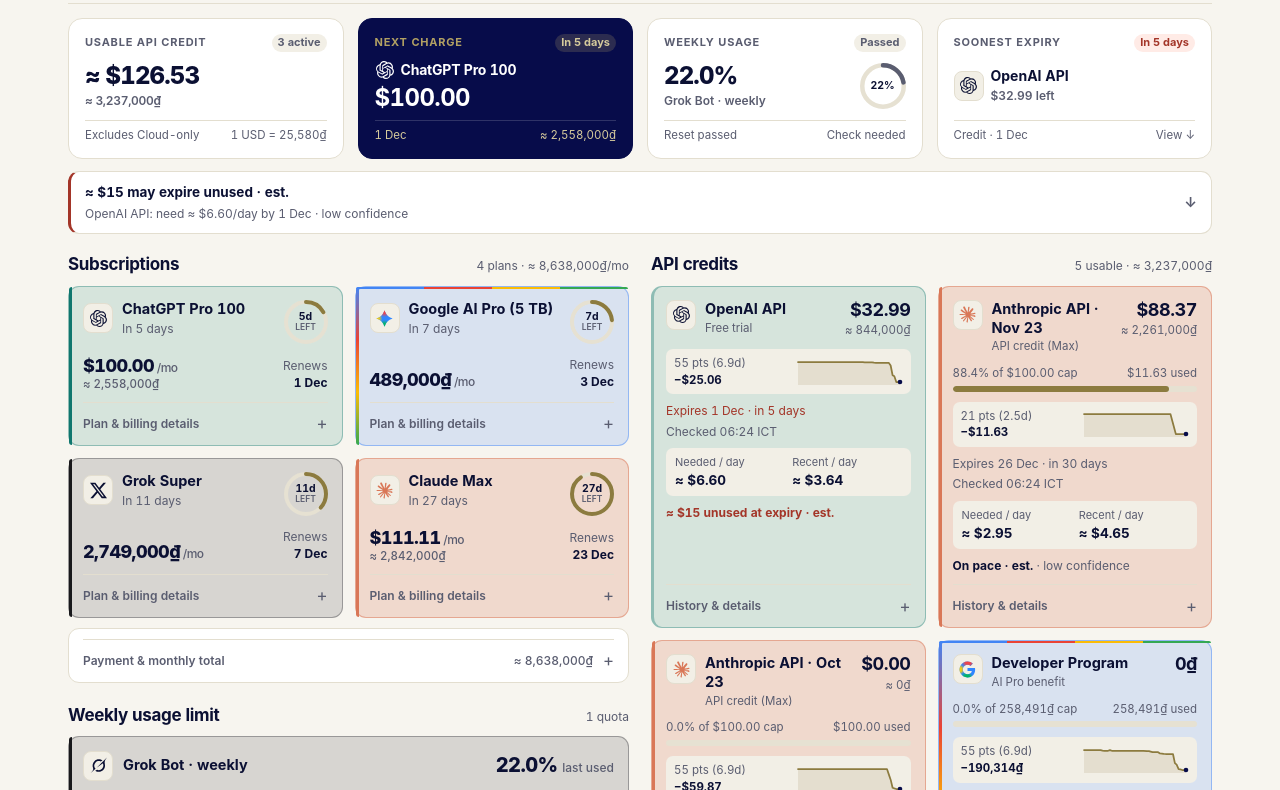
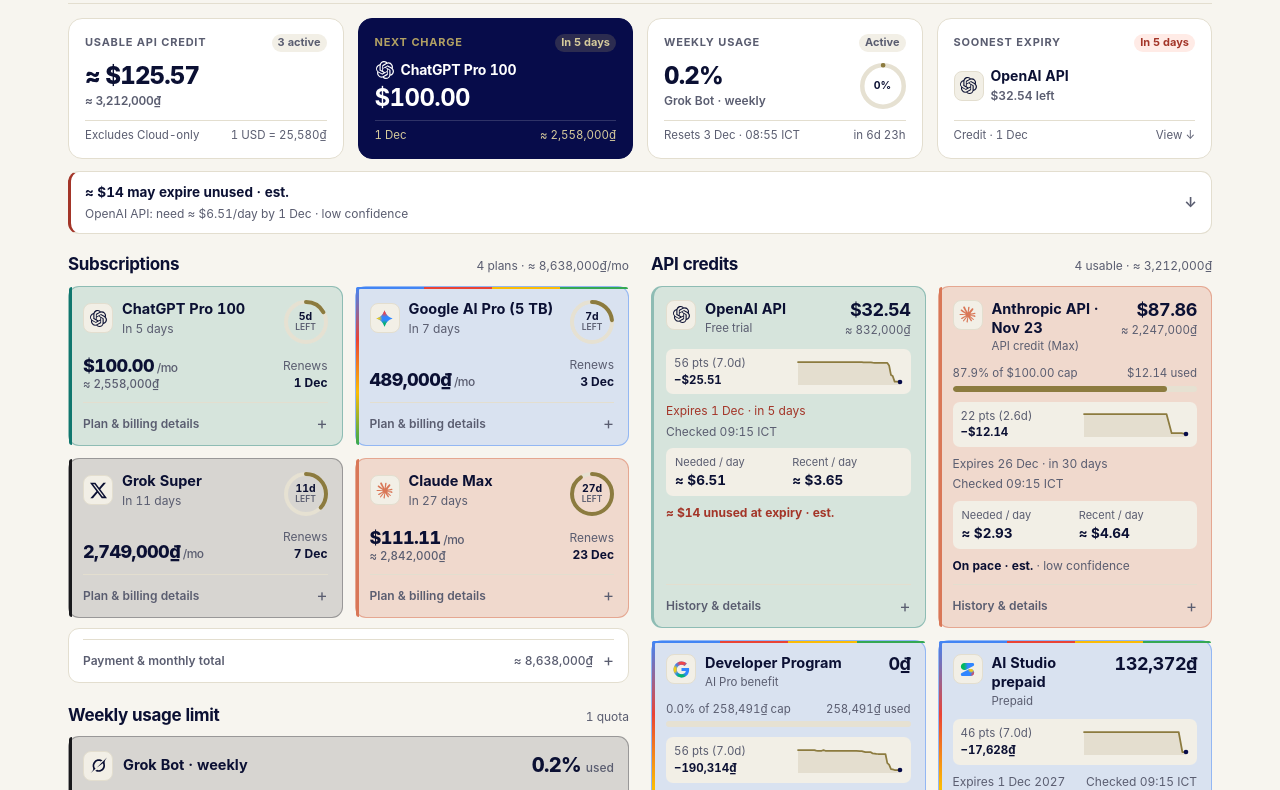
Before and after one commit to hoangtuan3484/goi-ai-4fa7038c, a plain HTML site: page app.html in a window 1280 px wide. Shown: the part 75-865 px from the top of the page. Drawn offline with Linux system fonts and the light colour scheme.

Commit message:
Data refresh 2026-11-26 09:15 ICT

```diff
--- a/app.html
+++ b/app.html
@@ -1019,7 +1019,7 @@ summary::-webkit-details-marker { display: none; }
 <noscript><p class="shell">JavaScript is required to calculate this dashboard.</p></noscript>
 
 <script>var DATA = /* DATA:START */ {
- "updatedAt": "2026-11-26T06:24:00+07:00",
+ "updatedAt": "2026-11-26T09:15:00+07:00",
  "timezone": {
   "offsetHours": 7,
   "label": "ICT"
@@ -1140,250 +1140,13 @@ summary::-webkit-details-marker { display: none; }
  ],
  "credits": [
   {
-   "id": "anthropic",
-   "name": "Anthropic API · Oct 23",
-   "logo": "anthropic",
-   "class": "api",
-   "label": "API credit (Max)",
-   "currency": "USD",
-   "left": 0,
-   "cap": 100,
-   "expires": "2026-11-26",
-   "notes": [
-    "Promotional credit \"API credit (Max)\" · granted Oct 23, 2026",
-    "Expires 26 Nov 2026 07:00 ICT · no longer listed in Promotional credits table (treated as $0); drops off after expiry",
-    "Purchased credit $0.00 · no payment method on file",
-    "Applies to Agent SDK, API, Batch API, Playground, Managed Agents"
-   ],
-   "source": "platform.claude.com/settings/billing",
-   "checkedAt": "2026-11-26T06:24:00+07:00",
-   "history": [
-    {
-     "at": "2026-11-19T09:20:00+07:00",
-     "left": 59.87
-    },
-    {
-     "at": "2026-11-19T12:15:00+07:00",
-     "left": 59.87
-    },
-    {
-     "at": "2026-11-19T15:15:00+07:00",
-     "left": 59.87
-    },
-    {
-     "at": "2026-11-19T18:20:00+07:00",
-     "left": 59.87
-    },
-    {
-     "at": "2026-11-19T21:20:00+07:00",
-     "left": 59.59
-    },
-    {
-     "at": "2026-11-20T00:20:00+07:00",
-     "left": 59.59
-    },
-    {
-     "at": "2026-11-20T03:22:00+07:00",
-     "left": 59.59
-    },
-    {
-     "at": "2026-11-20T06:13:00+07:00",
-     "left": 59.59
-    },
-    {
-     "at": "2026-11-20T09:16:00+07:00",
-     "left": 59.59
-    },
-    {
-     "at": "2026-11-20T12:15:00+07:00",
-     "left": 59.59
-    },
-    {
-     "at": "2026-11-20T15:20:00+07:00",
-     "left": 59.59
-    },
-    {
-     "at": "2026-11-20T18:19:00+07:00",
-     "left": 59.59
-    },
-    {
-     "at": "2026-11-20T21:14:00+07:00",
-     "left": 59.59
-    },
-    {
-     "at": "2026-11-21T00:20:00+07:00",
-     "left": 59.59
-    },
-    {
-     "at": "2026-11-21T03:20:00+07:00",
-     "left": 59.59
-    },
-    {
-     "at": "2026-11-21T06:20:00+07:00",
-     "left": 59.59
-    },
-    {
-     "at": "2026-11-21T09:20:00+07:00",
-     "left": 59.59
-    },
-    {
-     "at": "2026-11-21T12:15:00+07:00",
-     "left": 59.59
-    },
-    {
-     "at": "2026-11-21T15:17:00+07:00",
-     "left": 59.59
-    },
-    {
-     "at": "2026-11-21T18:17:00+07:00",
-     "left": 59.59
-    },
-    {
-     "at": "2026-11-21T21:18:00+07:00",
-     "left": 59.59
-    },
-    {
-     "at": "2026-11-22T00:17:00+07:00",
-     "left": 59.59
-    },
-    {
-     "at": "2026-11-22T03:24:00+07:00",
-     "left": 59.59
-    },
-    {
-     "at": "2026-11-22T06:15:00+07:00",
-     "left": 59.59
-    },
-    {
-     "at": "2026-11-22T09:20:00+07:00",
-     "left": 59.59
-    },
-    {
-     "at": "2026-11-22T12:20:00+07:00",
-     "left": 59.59
-    },
-    {
-     "at": "2026-11-22T15:20:00+07:00",
-     "left": 59.59
-    },
-    {
-     "at": "2026-11-22T18:20:00+07:00",
-     "left": 59.59
-    },
-    {
-     "at": "2026-11-22T21:20:00+07:00",
-     "left": 59.59
-    },
-    {
-     "at": "2026-11-23T00:18:00+07:00",
-     "left": 59.59
-    },
-    {
-     "at": "2026-11-23T03:20:00+07:00",
-     "left": 59.59
-    },
-    {
-     "at": "2026-11-23T06:20:00+07:00",
-     "left": 59.59
-    },
-    {
-     "at": "2026-11-23T09:20:00+07:00",
-     "left": 59.59
-    },
-    {
-     "at": "2026-11-23T15:15:00+07:00",
-     "left": 59.59
-    },
-    {
-     "at": "2026-11-23T18:26:00+07:00",
-     "left": 59.59
-    },
-    {
-     "at": "2026-11-23T21:15:00+07:00",
-     "left": 59.59
-    },
-    {
-     "at": "2026-11-24T00:17:00+07:00",
-     "left": 59.59
-    },
-    {
-     "at": "2026-11-24T03:20:00+07:00",
-     "left": 59.59
-    },
-    {
-     "at": "2026-11-24T06:20:00+07:00",
-     "left": 59.59
-    },
-    {
-     "at": "2026-11-24T09:17:00+07:00",
-     "left": 59.59
-    },
-    {
-     "at": "2026-11-24T12:20:00+07:00",
-     "left": 59.59
-    },
-    {
-     "at": "2026-11-24T15:20:00+07:00",
-     "left": 59.59
-    },
-    {
-     "at": "2026-11-24T18:20:00+07:00",
-     "left": 59.59
-    },
-    {
-     "at": "2026-11-24T21:20:00+07:00",
-     "left": 59.59
-    },
-    {
-     "at": "2026-11-25T00:15:00+07:00",
-     "left": 59.59
-    },
-    {
-     "at": "2026-11-25T03:15:00+07:00",
-     "left": 59.59
-    },
-    {
-     "at": "2026-11-25T06:22:00+07:00",
-     "left": 59.59
-    },
-    {
-     "at": "2026-11-25T09:20:00+07:00",
-     "left": 59.59
-    },
-    {
-     "at": "2026-11-25T12:25:00+07:00",
-     "left": 42.96
-    },
-    {
-     "at": "2026-11-25T15:16:00+07:00",
-     "left": 27.92
-    },
-    {
-     "at": "2026-11-25T18:25:00+07:00",
-     "left": 3.63
-    },
-    {
-     "at": "2026-11-25T21:15:00+07:00",
-     "left": 1.82
-    },
-    {
-     "at": "2026-11-26T00:25:00+07:00",
-     "left": 0
-    },
-    {
-     "at": "2026-11-26T03:17:00+07:00",
-     "left": 0
-    }
-   ]
-  },
-  {
    "id": "anthropic-nov",
    "name": "Anthropic API · Nov 23",
    "logo": "anthropic",
    "class": "api",
    "label": "API credit (Max)",
    "currency": "USD",
-   "left": 88.37,
+   "left": 87.86,
    "cap": 100,
    "expires": "2026-12-26",
    "notes": [
@@ -1394,7 +1157,7 @@ summary::-webkit-details-marker { display: none; }
     "Applies to Agent SDK, API, Batch API, Playground, Managed Agents"
    ],
    "source": "platform.claude.com/settings/billing",
-   "checkedAt": "2026-11-26T06:24:00+07:00",
+   "checkedAt": "2026-11-26T09:15:00+07:00",
    "history": [
     {
      "at": "2026-11-23T18:26:00+07:00",
@@ -1474,6 +1237,10 @@ summary::-webkit-details-marker { display: none; }
     },
     {
      "at": "2026-11-26T03:17:00+07:00",
+     "left": 88.37
+    },
+    {
+     "at": "2026-11-26T06:24:00+07:00",
      "left": 88.37
     }
    ]
@@ -1485,7 +1252,7 @@ summary::-webkit-details-marker { display: none; }
    "class": "api",
    "label": "Free trial",
    "currency": "USD",
-   "left": 32.99,
+   "left": 32.54,
    "cap": null,
    "expires": "2026-12-01",
    "notes": [
@@ -1493,7 +1260,7 @@ summary::-webkit-details-marker { display: none; }
     "Linked to ChatGPT subscription (Personal account)"
    ],
    "source": "platform.openai.com billing",
-   "checkedAt": "2026-11-26T06:24:00+07:00",
+   "checkedAt": "2026-11-26T09:15:00+07:00",
    "history": [
     {
      "at": "2026-11-19T09:20:00+07:00",
@@ -1709,6 +1476,10 @@ summary::-webkit-details-marker { display: none; }
     },
     {
      "at": "2026-11-26T03:17:00+07:00",
+     "left": 32.99
+    },
+    {
+     "at": "2026-11-26T06:24:00+07:00",
      "left": 32.99
     }
    ]
@@ -1731,7 +1502,7 @@ summary::-webkit-details-marker { display: none; }
     "Nov 26 06:2x ICT: Payments → Credit balance read OK (₫132,372; last top-up Nov 2, auto-reload off)"
    ],
    "source": "Google AI Studio billing",
-   "checkedAt": "2026-11-26T06:24:00+07:00",
+   "checkedAt": "2026-11-26T09:15:00+07:00",
    "history": [
     {
      "at": "2026-11-19T09:43:00+07:00",
@@ -1907,6 +1678,10 @@ summary::-webkit-details-marker { display: none; }
     },
     {
      "at": "2026-11-26T03:17:00+07:00",
+     "left": 132372
+    },
+    {
+     "at": "2026-11-26T06:24:00+07:00",
      "left": 132372
     }
    ]
@@ -1926,7 +1701,7 @@ summary::-webkit-details-marker { display: none; }
     "Started Nov 2, 2026 · monthly AI Pro credit, applies across Google Cloud + Maps"
    ],
    "source": "Google Developer Program",
-   "checkedAt": "2026-11-26T06:24:00+07:00",
+   "checkedAt": "2026-11-26T09:15:00+07:00",
    "history": [
     {
      "at": "2026-11-19T09:20:00+07:00",
@@ -2142,6 +1917,10 @@ summary::-webkit-details-marker { display: none; }
     },
     {
      "at": "2026-11-26T03:17:00+07:00",
+     "left": 0
+    },
+    {
+     "at": "2026-11-26T06:24:00+07:00",
      "left": 0
     }
    ]
@@ -2162,7 +1941,7 @@ summary::-webkit-details-marker { display: none; }
     "Billing account: My Billing Account"
    ],
    "source": "Google Cloud billing",
-   "checkedAt": "2026-11-26T06:24:00+07:00",
+   "checkedAt": "2026-11-26T09:15:00+07:00",
    "history": [
     {
      "at": "2026-11-19T09:20:00+07:00",
@@ -2378,6 +2157,10 @@ summary::-webkit-details-marker { display: none; }
     },
     {
      "at": "2026-11-26T03:17:00+07:00",
+     "left": 7754701
+    },
+    {
+     "at": "2026-11-26T06:24:00+07:00",
      "left": 7754701
     }
    ]
@@ -2388,8 +2171,8 @@ summary::-webkit-details-marker { display: none; }
    "id": "grokbot",
    "name": "Grok Bot · weekly",
    "logo": "grokbot",
-   "usedPct": 22,
-   "resetsAt": "2026-11-26T08:55:00+07:00",
+   "usedPct": 0.2,
+   "resetsAt": "2026-12-03T08:55:00+07:00",
    "topUps": [
     {
      "date": "2026-11-09",
@@ -2405,12 +2188,12 @@ summary::-webkit-details-marker { display: none; }
     }
    ],
    "notes": [
-    "Weekly limit (Super plan) · shared with other apps on the plan · last reset Nov 19 08:55; next Nov 26 08:55",
+    "Weekly limit (Super plan) · shared with other apps on the plan · last reset Nov 26 08:55; next Dec 3 08:55",
     "Extra credit is separate from the Super plan; remaining balance $46.62 per the Grok Bot usage report (also in Grok Bot › Settings › Usage & Billing)",
     "Logo: Grok Bot monogram (no official SVG)"
    ],
    "source": "Grok Bot usage settings",
-   "checkedAt": "2026-11-26T06:24:00+07:00"
+   "checkedAt": "2026-11-26T09:15:00+07:00"
   }
  ],
  "deadlines": [
```
